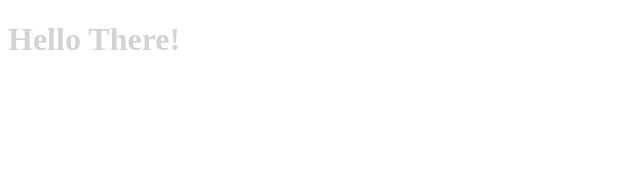
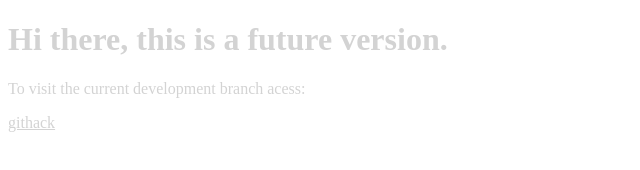
Before and after one commit to SevlaMare/CSS-course-platform, a plain HTML site: page index.html in a window 1280 px wide. Shown: the whole page, without its empty margins (0-640 px from the left). Drawn offline with Linux system fonts and the light colour scheme.

Commit message:
redirect link

```diff
--- a/index.html
+++ b/index.html
@@ -8,6 +8,8 @@
 </head>
 
 <body>
-  <h1>Hello There!</h1>
+  <h1>Hi there, this is a future version.</h1>
+  <p>To visit the current development branch acess:</p>
+  <a href="https://rawcdn.githack.com/SevlaMare/CSS-course-platform/a26e8589db3fe18db07dfc7ec2641b9b42d729eb/index.html">githack</a>
 </body>
 </html>
```
